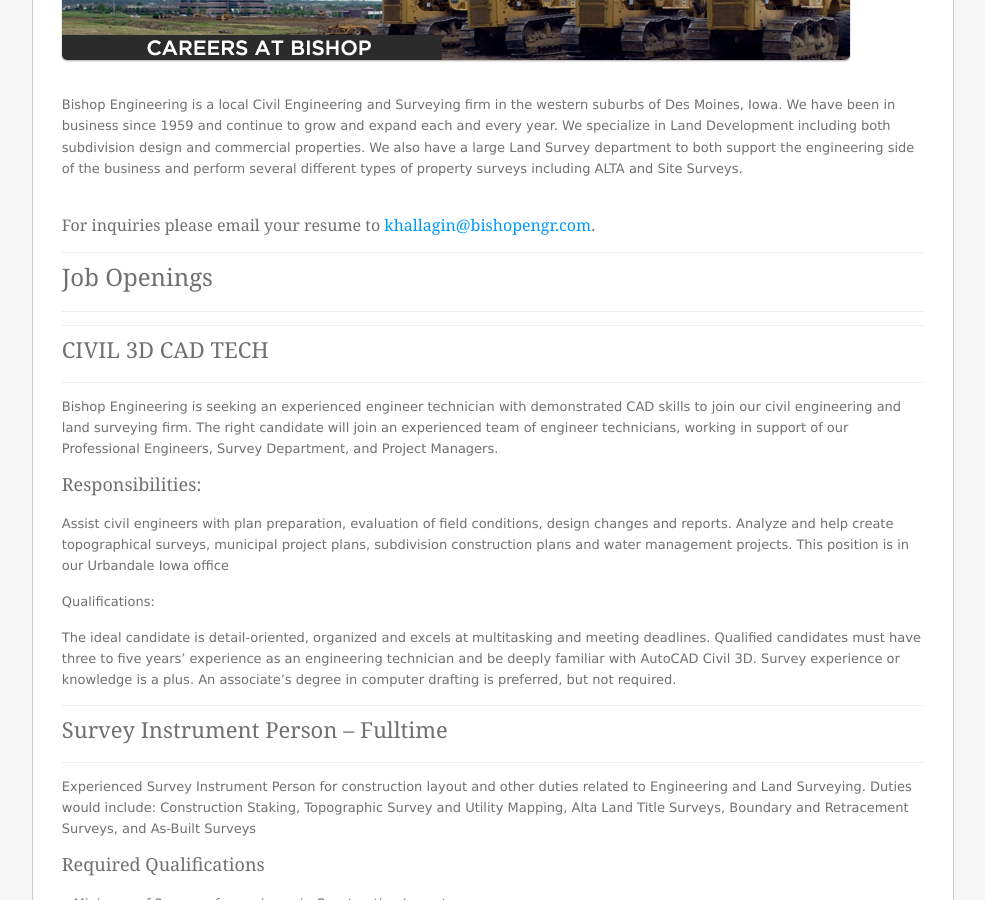
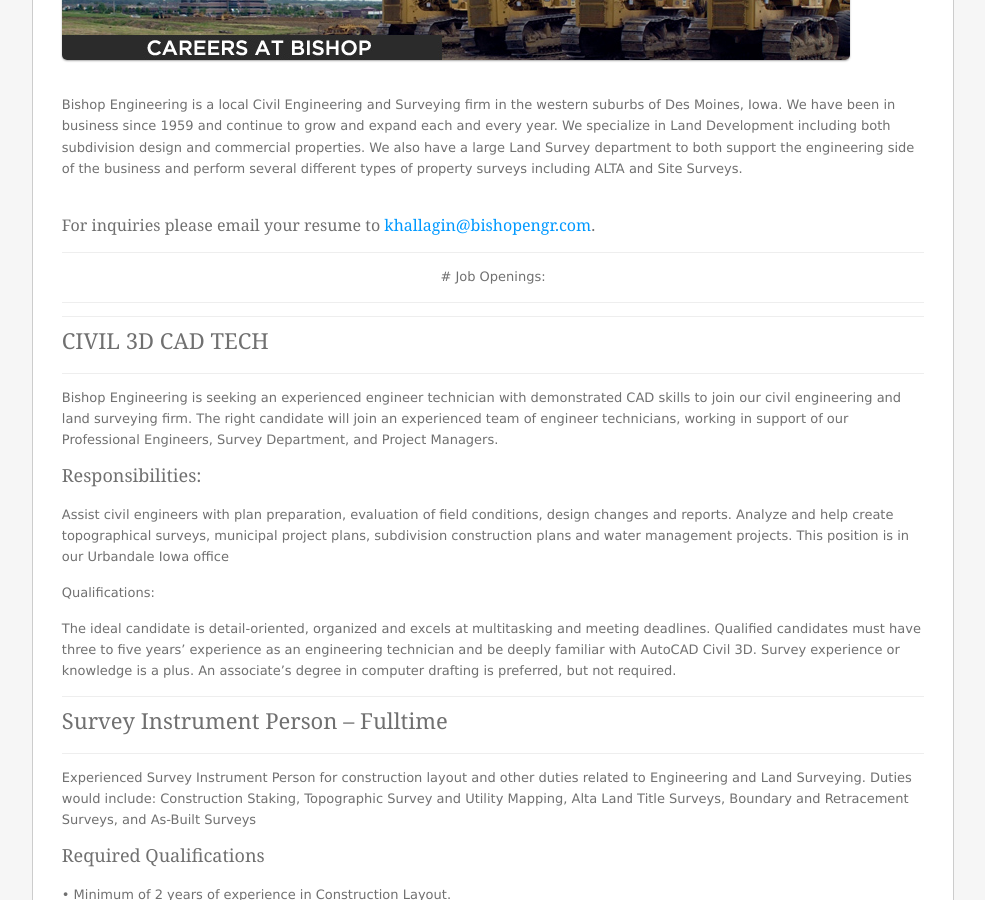
Before and after one commit to bishopengr/bishopengr.com, a Jekyll site: the page built from careers.md, in a window 1280 px wide and 900 px high, scrolled down 388 px. Shown: the whole window, without its empty margins (147-1132 px from the left). Built offline with Jekyll 4.4.1, drawn with Linux system fonts in a browser that asks for light colours; some web fonts are replaced.

Commit message:
Update careers.md

```diff
--- a/careers.md
+++ b/careers.md
@@ -10,8 +10,7 @@
 #### For inquiries please email your resume to [khallagin@bishopengr.com](mailto:khallagin@bishopengr.com).
 
 ---
-
-# Job Openings
+<p align="center"> # Job Openings: </p>
 ---
 {% if site.jobs.size == 0 %}
 
```
